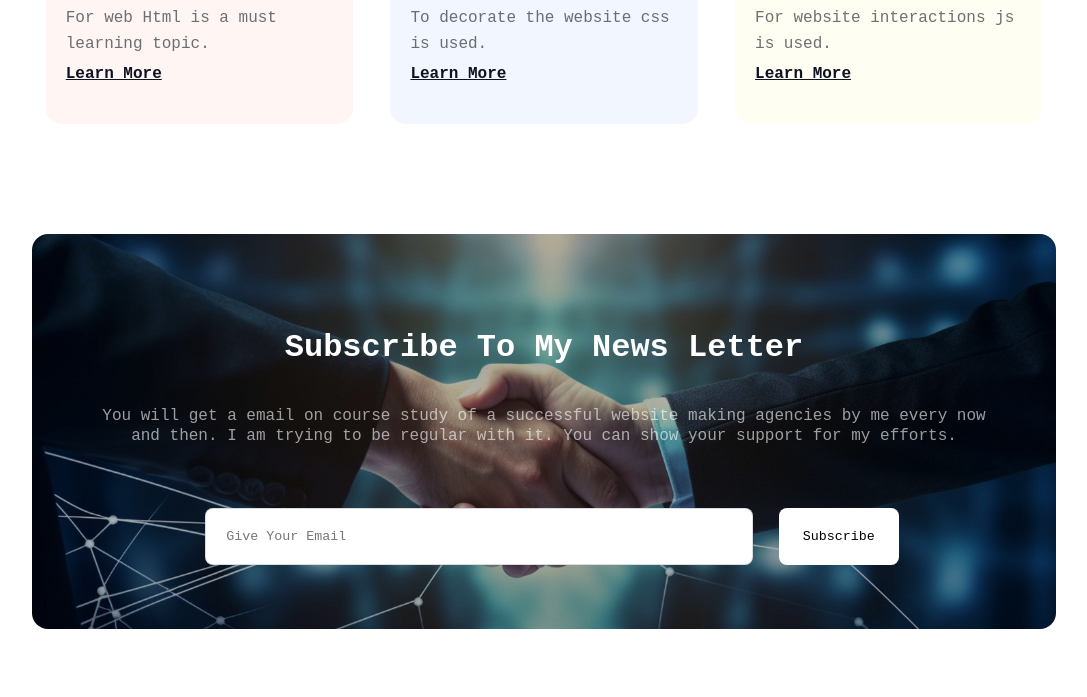
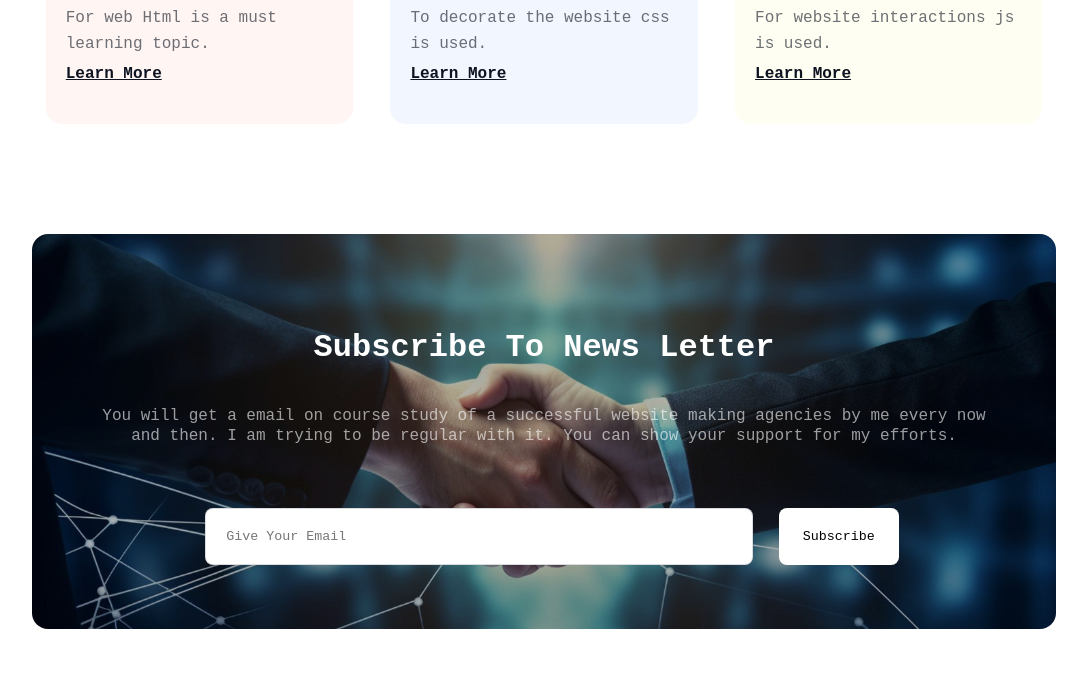
Before and after one commit to ansaryshohan/primary-goal, a plain HTML site: page index.html in a window 1280 px wide. Shown: the part 3673-4370 px from the top of the page, without its empty margins (96-1183 px from the left). Drawn offline with Linux system fonts and the light colour scheme; a web font is replaced by a local one.

Commit message:
subscribe text changed

```diff
--- a/index.html
+++ b/index.html
@@ -199,7 +199,7 @@
         <div class="container">
           <!-- heading div -->
           <div class="top-header-div">
-            <h3 class="heading">Subscribe To My News Letter</h3>
+            <h3 class="heading">Subscribe To News Letter</h3>
             <p class="sub-heading">
               You will get a email on course study of a successful website
               making agencies by me every now and then. I am trying to be
```
